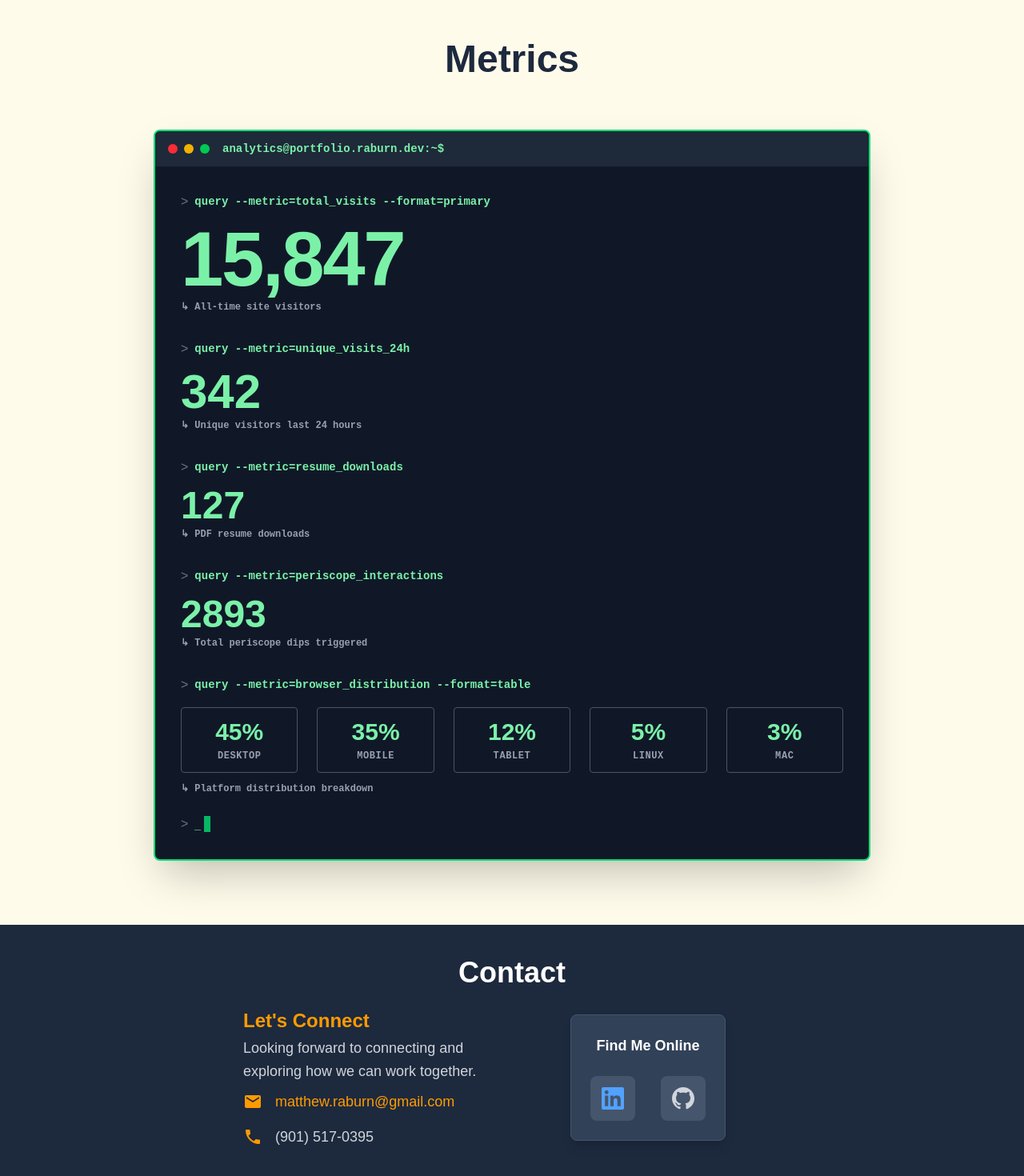
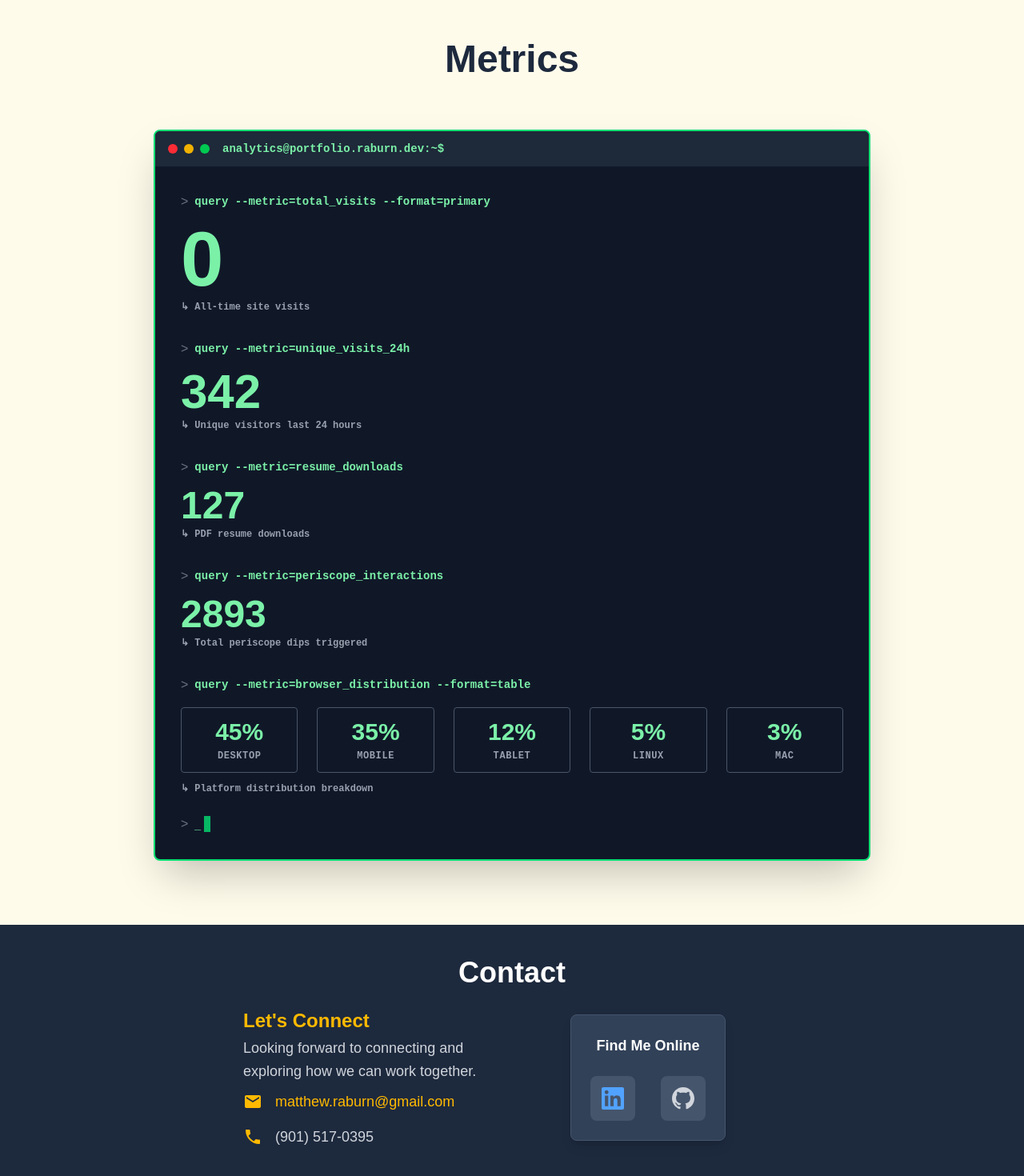
Before and after one commit to mlraburn/PersonalWebsite, a Next.js app: page / in a window 1280 px wide. Shown: the part 2941-4411 px from the top of the page at 80% size. Built offline with nearby package versions, Linux system fonts and the light colour scheme; no server answers; the database is empty.

Commit message:
all time visit tracking is live

```diff
--- a/components/Contact.tsx
+++ b/components/Contact.tsx
@@ -16,7 +16,7 @@ const Contact: React.FC<ContactProps> = ({ isDarkMode }) => {
                     <div className="grid md:grid-cols-2 gap-2 items-center">
                         {/* Left Column - Contact Methods */}
                         <div className="text-center md:text-left">
-                            <h3 className="text-2xl font-semibold mb-1 text-amber-500">
+                            <h3 className="text-2xl font-semibold mb-1 text-amber-400">
                                 Let's Connect
                             </h3>
                             <p className="text-gray-300 mb-2 text-lg leading-relaxed">
@@ -26,19 +26,19 @@ const Contact: React.FC<ContactProps> = ({ isDarkMode }) => {
                             {/* Contact Methods */}
                             <div className="space-y-4">
                                 <div className="flex items-center justify-center md:justify-start space-x-4">
-                                    <svg className="w-6 h-6 text-amber-500 flex-shrink-0" fill="currentColor" viewBox="0 0 24 24">
+                                    <svg className="w-6 h-6 text-amber-400 flex-shrink-0" fill="currentColor" viewBox="0 0 24 24">
                                         <path d="M20 4H4c-1.1 0-1.99.9-1.99 2L2 18c0 1.1.9 2 2 2h16c1.1 0 2-.9 2-2V6c0-1.1-.9-2-2-2zm0 4l-8 5-8-5V6l8 5 8-5v2z"/>
                                     </svg>
                                     <a
                                         href="mailto:matthew.raburn@gmail.com"
-                                        className="text-lg text-amber-500 hover:text-amber-300 transition-colors font-medium"
+                                        className="text-lg text-amber-400 hover:text-amber-300 transition-colors font-medium"
                                     >
                                         matthew.raburn@gmail.com
                                     </a>
                                 </div>
 
                                 <div className="flex items-center justify-center md:justify-start space-x-4">
-                                    <svg className="w-6 h-6 text-amber-500 flex-shrink-0" fill="currentColor" viewBox="0 0 24 24">
+                                    <svg className="w-6 h-6 text-amber-400 flex-shrink-0" fill="currentColor" viewBox="0 0 24 24">
                                         <path d="M6.62 10.79c1.44 2.83 3.76 5.14 6.59 6.59l2.2-2.2c.27-.27.67-.36 1.02-.24 1.12.37 2.33.57 3.57.57.55 0 1 .45 1 1V20c0 .55-.45 1-1 1-9.39 0-17-7.61-17-17 0-.55.45-1 1-1h3.5c.55 0 1 .45 1 1 0 1.25.2 2.45.57 3.57.11.35.03.74-.25 1.02l-2.2 2.2z"/>
                                     </svg>
                                     <span className="text-lg text-gray-300 font-medium">(901) 517-0395</span>
--- a/components/Metrics.tsx
+++ b/components/Metrics.tsx
@@ -1,4 +1,4 @@
-import React from 'react';
+import React, { useState, useEffect } from 'react';
 
 interface MetricsProps {
     isDarkMode: boolean;
@@ -20,6 +20,25 @@ const mockData = {
 };
 
 const Metrics: React.FC<MetricsProps> = ({ isDarkMode }) => {
+
+    const [metricsData, setMetricsData] = useState({
+        totalVisits: 0
+    });
+
+    useEffect(() => {
+        const fetchMetrics = async () => {
+            try {
+                const response = await fetch('/api/metrics');
+                const data = await response.json();
+                setMetricsData(prev => ({ ...prev, totalVisits: data.totalVisits }));
+            } catch (error) {
+                console.error('Failed to fetch metrics', error);
+            }
+        };
+
+        fetchMetrics();
+    }, []);
+
     return (
         <section id="metrics" className={`py-20 ${isDarkMode ? 'bg-slate-900' : 'bg-amber-50'}`}>
             <div className="container mx-auto px-6">
@@ -53,9 +72,9 @@ const Metrics: React.FC<MetricsProps> = ({ isDarkMode }) => {
                                     <span className="ml-2 text-sm font-courier font-semibold">query --metric=total_visits --format=primary</span>
                                 </div>
                                 <div className="text-8xl font-bold mt-3 tracking-tight">
-                                    {mockData.totalVisits.toLocaleString()}
+                                    {metricsData.totalVisits.toLocaleString()}
                                 </div>
-                                <div className="text-xs text-gray-400 mt-1 font-courier font-semibold">↳ All-time site visitors</div>
+                                <div className="text-xs text-gray-400 mt-1 font-courier font-semibold">↳ All-time site visits</div>
                             </div>
 
                             {/* Secondary Metrics */}
--- /dev/null
+++ b/pages/api/metrics.js
@@ -0,0 +1,31 @@
+import { MongoClient } from 'mongodb';
+
+const uri = process.env.MONGODB_URI;  // gets enrionmental variable to connect to mongoDB
+const client = new MongoClient(uri);  // gets client object
+
+export default async function handler(req, res) {
+    if (req.method !== 'GET') {
+        return res.status(405).json({ message: 'Method not allowed' });
+    }
+
+    try {
+        /* Connect to database */
+        await client.connect();
+        const db = client.db('portfolio-metrics');
+        const collection = db.collection('page-views');
+
+        // Count total visits
+        const totalVisits = await collection.countDocuments();
+
+        // set response.json to totalVisits key with value of totalVisits
+        res.status(200).json({
+            totalVisits
+        });
+
+    } catch (error) {
+        console.error('Error fetching metrics:', error);
+        res.status(500).json({ error: 'Failed to fetch metrics' });
+    } finally {
+        await client.close();
+    }
+}
```
